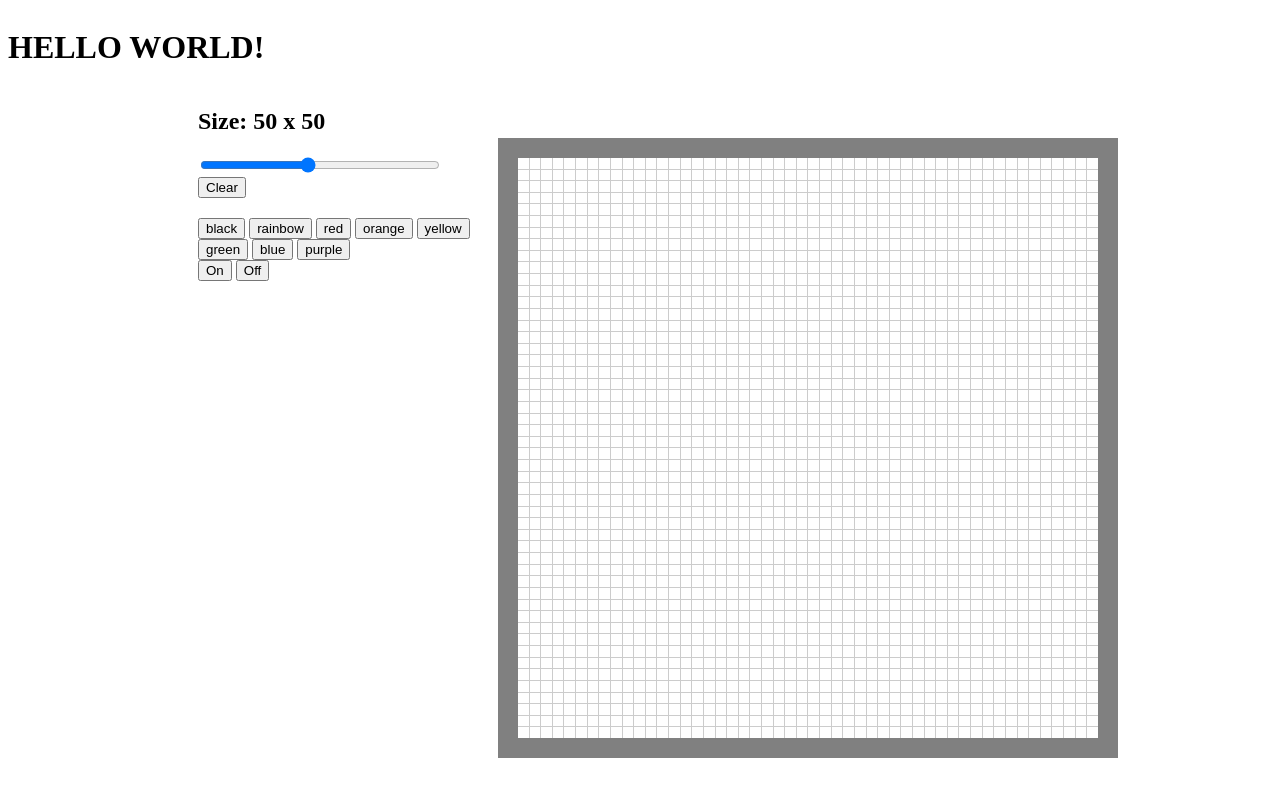
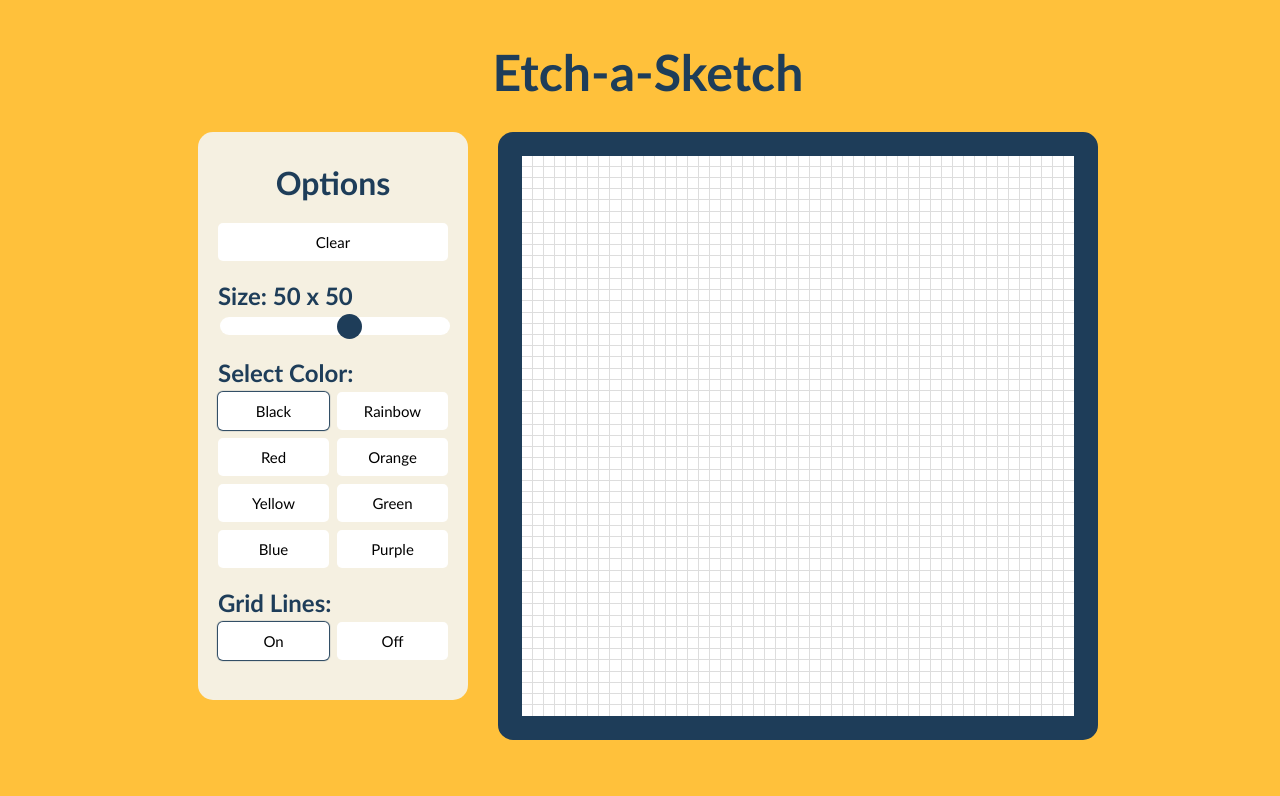
Before and after one commit to jacobcohn/etch-a-sketch, a plain HTML site: page index.html in a window 1280 px wide. Drawn offline with Linux system fonts and the light colour scheme.

Commit message:
finished everything, project(v1) is complete

```diff
--- a/index.html
+++ b/index.html
@@ -8,30 +8,41 @@
 <body>
     <div id='container'>
         <div id='titleDiv'>
-            <h1 id='title'>HELLO WORLD!</h1>
+            <h1 id='title'>Etch-a-Sketch</h1>
         </div>
-        <div id='sidebarDiv'>
-            <div id='sizeChangerDiv'>
-                <h2 id='sizeDisplay'>HELLO</h2>
-                <input id='sizeChanger' type="range" min="10" max="100" value="50">
+        <div id='sidebarBigDiv'>
+        <div id='sidebarSmallDiv'>
+            <div id='sidebarTitleDiv' class='inSidebar'>
+                <h1 id='sidebarTitle'>Options</h1>
             </div>
-            <div id='clearBtnDiv'>
+            <div id='clearBtnDiv' class='inSidebar'>
                 <button id='clearBtn'>Clear</button>
             </div>
-            <div id='colorChangerDiv'>
-                <button id='black' class='color' value='black'>black</button>
-                <button id='rainbow' class='color' value='rainbow'>rainbow</button>
-                <button id='red' class='color' value='red'>red</button>
-                <button id='orange' class='color' value='orange'>orange</button>
-                <button id='yellow' class='color' value='yellow'>yellow</button>
-                <button id='green' class='color' value='green'>green</button>
-                <button id='blue' class='color' value='blue'>blue</button>
-                <button id='purple' class='color' value='purple'>purple</button>
+            <div id='sizeChangerDiv' class='inSidebar'>
+                <h2 id='sizeDisplay' class='sidebarTitle'></h2>
+                <input id='sizeChanger' type="range" min="10" max="80" value="50">
             </div>
-            <div id='gridLinesDiv'>
-                <button id='gridLinesOn' class='gridLines' value='1px'>On</button>
-                <button id='gridLinesOff' class='gridLines' value='none'>Off</button>
+            <div id='colorChangerDiv' class='inSidebar'>
+                <h2 id='colorChangerTitle' class='sidebarTitle'>Select Color:</h2>
+                <div class=' multipleBtns'>
+                    <button id='black' class='color selected' value='black'>Black</button>
+                    <button id='rainbow' class='color' value='rainbow'>Rainbow</button>
+                    <button id='red' class='color' value='red'>Red</button>
+                    <button id='orange' class='color' value='orange'>Orange</button>
+                    <button id='yellow' class='color' value='yellow'>Yellow</button>
+                    <button id='green' class='color' value='green'>Green</button>
+                    <button id='blue' class='color' value='blue'>Blue</button>
+                    <button id='purple' class='color' value='purple'>Purple</button>
+                </div>
             </div>
+            <div id='gridLinesDiv' class='inSidebar'>
+                <h2 id='gridLinesTitle' class='sidebarTitle'>Grid Lines:</h2>
+                <div class=' multipleBtns'>
+                    <button id='gridLinesOn' class='gridLines selected' value='1px'>On</button>
+                    <button id='gridLinesOff' class='gridLines' value='none'>Off</button>
+                </div>
+            </div>
+        </div>
         </div>
         <div id='gridContainer'></div>
     </div>
--- a/script.js
+++ b/script.js
@@ -5,6 +5,7 @@ const sizeChanger = document.querySelector('#sizeChanger');
 const sizeDisplay = document.querySelector('#sizeDisplay');
 const colorOptions = document.querySelectorAll('.color');
 const gridLines = document.querySelectorAll('.gridLines');
+const allBtns = document.querySelectorAll('button');
 
 // a is the number of columns and rows
 let a = sizeChanger.value;
@@ -19,8 +20,10 @@ function resetGrid () {
     gridContainer.style.cssText = `
         grid-template-columns: 0;
         grid-template-columns: repeat(` + a + `, 1fr);
-        gap: 1px;
-    `;
+        grid-template-rows: 0;
+        grid-template-rows: repeat(` + a + `, 1fr);
+        gap:` + gridLinesClass();
+    ;
     // creates all of the divs for the grid
     gridContainer.innerHTML = '';
     for (let i = 0; i < (a ** 2); i++) {
@@ -99,12 +102,38 @@ function colorSelectedFunction () {
     } else return(colorSelected);
 };
 
+// changes selected when another color is clicked
+colorOptions.forEach(item => {
+    item.addEventListener('click', e => {
+        colorOptions.forEach(item => {
+            if (item.classList.contains('selected')) {
+                item.classList.toggle('selected');
+            }
+        });
+        item.classList.toggle('selected');
+    });
+});
+
 // turns grid lines on and off
 gridLines.forEach(item => {
     item.addEventListener('click', e => {
+        gridLines.forEach(item => item.classList.toggle('selected'));
         gridContainer.style.cssText = `
         grid-template-columns: 0;
         grid-template-columns: repeat(` + a + `, 1fr);
-        gap: ` + e.target.value;
+        grid-template-rows: 0;
+        grid-template-rows: repeat(` + a + `, 1fr);
+        gap: ` + gridLinesClass();
     });
 });
+
+// gives value of whichever gridLines is selected
+function gridLinesClass() {
+    let gridLinesClassResult;
+    gridLines.forEach(item => {
+        if (item.classList.contains('selected')) {
+            gridLinesClassResult = item.value;
+        };
+    });
+    return(gridLinesClassResult);
+};
--- a/style.css
+++ b/style.css
@@ -1,36 +1,133 @@
+body {
+    background-color: #ffc13b;
+    color: #1e3d59;
+    font-family: 'Gill Sans', 'Gill Sans MT', Calibri, 'Trebuchet MS', sans-serif;
+}
+
 #container {
     height: 100vh;
     width: 100vw;
     display: grid;
-    grid-template-columns: 1fr 300px 600px 1fr;
+    grid-template-columns: 1fr 300px auto 1fr;
     grid-template-rows: 1fr 9fr;
 }
 
 #titleDiv {
     grid-area: 1 / 1 / 2 / 5;
+    display: flex;
+    justify-content: center;
+    align-items: center;
 }
 
-#sidebarDiv {
+#title {
+    font-size: 50px;
+    margin-bottom: 10px;
+}
+
+#sidebarBigDiv {
     grid-area: 2 / 2 / 3 / 3;
+    margin: 20px 15px 0px 15px;
+}
+
+#sidebarSmallDiv {
+    background-color: #f5f0e1;
+    border-radius: 15px;
+    padding: 10px 0px 20px 0px;
+}
+
+button {
+    padding: 10px;
+    font-size: 15px;
+    font-family: 'Gill Sans', 'Gill Sans MT', Calibri, 'Trebuchet MS', sans-serif;
+    border: none;
+    border-radius: 5px;
+    background: white;
+}
+
+/* to turn off blue outline when button clicked */
+button:focus {
+    outline: none;
+}
+
+button:hover {
+    background: rgba(30, 61, 89, 0.12);
+}
+
+.inSidebar {
+    margin: 20px;
+}
+
+.sidebarTitle {
+    margin-bottom: 5px;
+}
+
+.multipleBtns {
+    display: grid;
+    grid-template-columns: repeat(2, 1fr);
+    gap: 0.5em;
+}
+
+.selected {
+    box-shadow: 0 0 1px 1px #1e3d59;
+}
+
+#sidebarTitleDiv {
+    text-align: center;
+}
+
+#clearBtn {
+    width: 100%;
 }
 
 #gridContainer {
     grid-area: 2 / 3 / 3 / 4;
-    border: solid;
-    border-width: 20px;
-    border-color: gray;
-    background-color: rgba(204, 204, 204);
+    border: 3vmin solid #1e3d59;
+    border-radius: 15px;
+    background-color: #dddddd;
     margin: auto;
-    width: 579.9px;
-    height: 580px;
+    width: 69vmin; /* easy fix to bug */
+    height: 70vmin;
     display: grid;
-    padding: 0px;
+    margin: 20px 15px 0px 15px;
 }
 
+/* everything below copied and edited from w3schools */
+/* thank you w3schools */
+
+/* The slider itself */
 #sizeChanger {
-    width: 80%;
+    -webkit-appearance: none;  /* Override default CSS styles */
+    appearance: none;
+    width: 100%; /* Full-width */
+    height: 18px; /* Specified height */
+    border-radius: 10px;
+    background: white; /* Grey background */
+    outline: none; /* Remove outline */
+    opacity: 1; /* Set transparency (for mouse-over effects on hover) */
+    -webkit-transition: .2s; /* 0.2 seconds transition on hover */
+    transition: opacity .2s;
 }
 
-#colorChangerDiv {
-    margin-top: 20px;
+/* Mouse-over effects */
+#sizeChanger:hover {
+    opacity: 1;
+    background: rgba(30, 61, 89, 0.12);
 }
+
+/* The slider handle */
+#sizeChanger::-webkit-slider-thumb {
+    -webkit-appearance: none; /* Override default look */
+    appearance: none;
+    width: 25px; /* Set a specific slider handle width */
+    height: 25px; /* Slider handle height */
+    border-radius: 50%;
+    background: #1e3d59;
+    cursor: pointer; /* Cursor on hover */
+}
+
+#sizeChanger::-moz-range-thumb {
+    width: 25px; /* Set a specific slider handle width */
+    height: 25px; /* Slider handle height */
+    background: #1e3d59;
+    cursor: pointer; /* Cursor on hover */
+}
```
Also changed, not shown: 1 other file.
